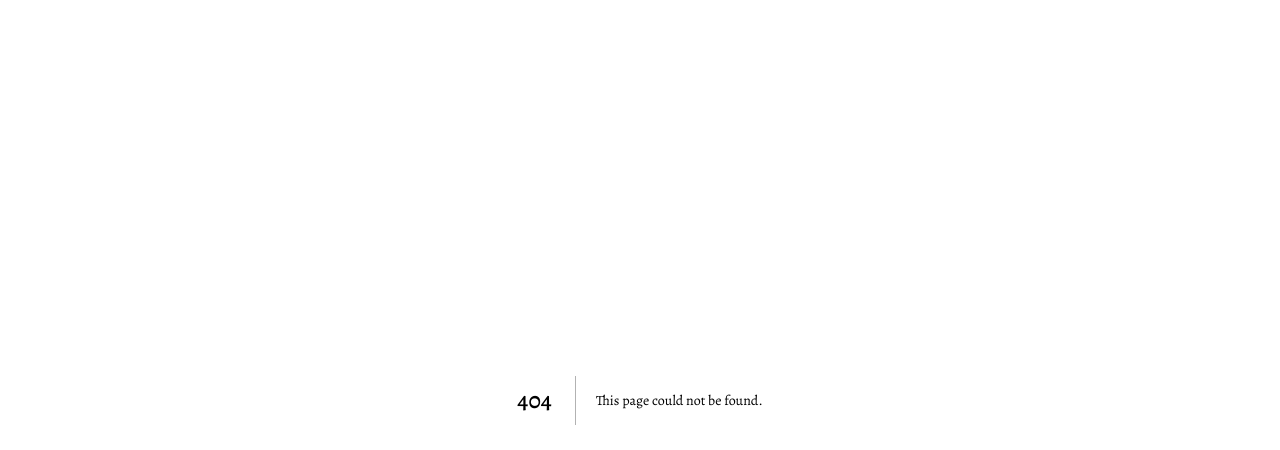
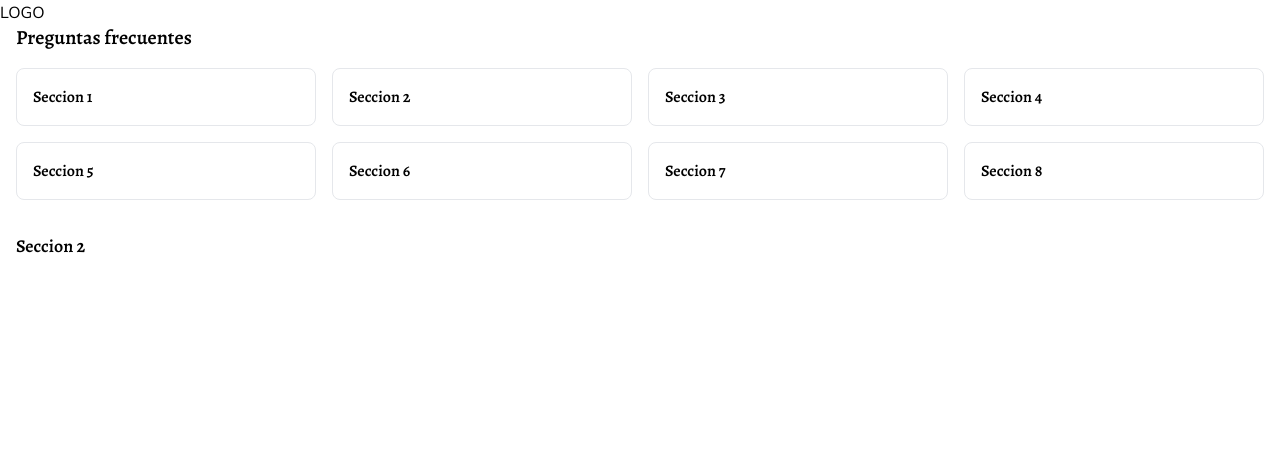
Before and after one commit to Svarium/Twitter-With-Next.js, a Next.js app: page /faq in a window 1280 px wide. Before the commit this address had no page. Shown: the top 450 px of the page. Built offline with nearby package versions, Linux system fonts and the light colour scheme.

Commit message:
Crear páginas estaticas con contenido dinámico pt1

```diff
--- a/src/app/(main)/layout.tsx
+++ b/src/app/(main)/layout.tsx
@@ -2,6 +2,7 @@
 import ExploreUsers from "@/components/explore/ExploreUsers ";
 import Menu from "@/components/menu/Menu";
 import ExploreApi from "@/services/explore/explore.service";
+import Link from "next/link";
 import { FC, PropsWithChildren } from "react";
 
 const LINKS = [{title:'Inicio', href:'/'},
@@ -26,8 +27,15 @@
         <div className="mb-4">
         <ExploreTrending hashes={hashes.content} />
         </div>
+       <div className="mb-4">
+       <ExploreUsers users={users.content} />
+       </div>
 
-       <ExploreUsers users={users.content} />
+       <Link href="/faq">
+       <div className="link-primary">
+        Preguntas Frecuentes
+        </div>
+       </Link>
       </div>
     </div>
 
--- /dev/null
+++ b/src/app/faq/page.tsx
@@ -0,0 +1,35 @@
+import Image from "next/image";
+import styles from "./page.module.css";
+import Link from "next/link";
+import FAQCard from "@/components/faq/FAQCard";
+
+export default function FAQPage() {
+  return (
+    <>
+
+    <main>
+    <section>
+       <h1 className="mb-4">Preguntas frecuentes</h1>
+
+       <div className="grid grid-cols-12 gap-4 mb-8">
+
+        <FAQCard label="Seccion 1" href="/faq/section-1"/>
+        <FAQCard label="Seccion 2" href="/faq/section-2"/>
+        <FAQCard label="Seccion 3" href="/faq/section-3"/>
+        <FAQCard label="Seccion 4" href="/faq/section-4"/>
+        <FAQCard label="Seccion 5" href="/faq/section-5"/>
+        <FAQCard label="Seccion 6" href="/faq/section-6"/>
+        <FAQCard label="Seccion 7" href="/faq/section-7"/>
+        <FAQCard label="Seccion 8" href="/faq/section-8"/>
+
+       </div>
+
+    </section>
+
+    <section className="flex flex-col">
+        <h2>Seccion 2</h2>
+    </section>
+    </main>
+    </>
+  );
+}
--- a/src/app/globals.css
+++ b/src/app/globals.css
@@ -11,6 +11,23 @@
   h1,h2,h3{
     @apply font-title;
   }
+
+  main {
+    @apply w-full;
+    @apply flex;
+    @apply flex-col;
+    @apply justify-center;
+  }
+
+  section{
+    @apply px-4;
+    @apply w-full
+  }
+
+  h1{
+    @apply font-semibold;
+    @apply text-xl;
+   }
 
   h2{
    @apply font-semibold;
--- a/src/app/layout.tsx
+++ b/src/app/layout.tsx
@@ -1,6 +1,7 @@
 import type { Metadata } from "next";
 import { Mulish, Alegreya } from "next/font/google";
 import "./globals.css";
+import Link from "next/link";
 
 const mulish = Mulish({
    subsets: ["latin"],
@@ -26,6 +27,14 @@
   return (
     <html lang="en" className={`${alegreya.variable} ${mulish.variable}`}>
       <body>
+        <header>
+    <nav>
+          <div>
+          <Link href="/explore">LOGO</Link>
+        </div>
+    </nav>
+    </header>
+
         {children}
         </body>
     </html>
--- a/src/app/page.tsx
+++ b/src/app/page.tsx
@@ -1,17 +1,8 @@
-import Image from "next/image";
-import styles from "./page.module.css";
-import Link from "next/link";
 
 export default function Home() {
   return (
     <main>
 
-        <p>
-         Hola mundo!
-        </p>
-        <div>
-          <Link href="/users">Ver Usuarios</Link>
-        </div>
 
     </main>
   );
--- /dev/null
+++ b/src/components/faq/FAQCard.tsx
@@ -0,0 +1,21 @@
+import Link from "next/link";
+
+type FAQCardProps = {
+    label: string;
+    href: string;
+}
+
+
+const FAQCard = ({ label, href }: FAQCardProps) => {
+    return <>
+        <Link href={href} className="col-span-3">
+            <div className="col-span-3 cursor-pointer rounded-lg border border-gray-200 p-4">
+                <h3>{label}</h3>
+            </div>
+        </Link>
+    </>
+
+
+}
+
+export default FAQCard;
```
